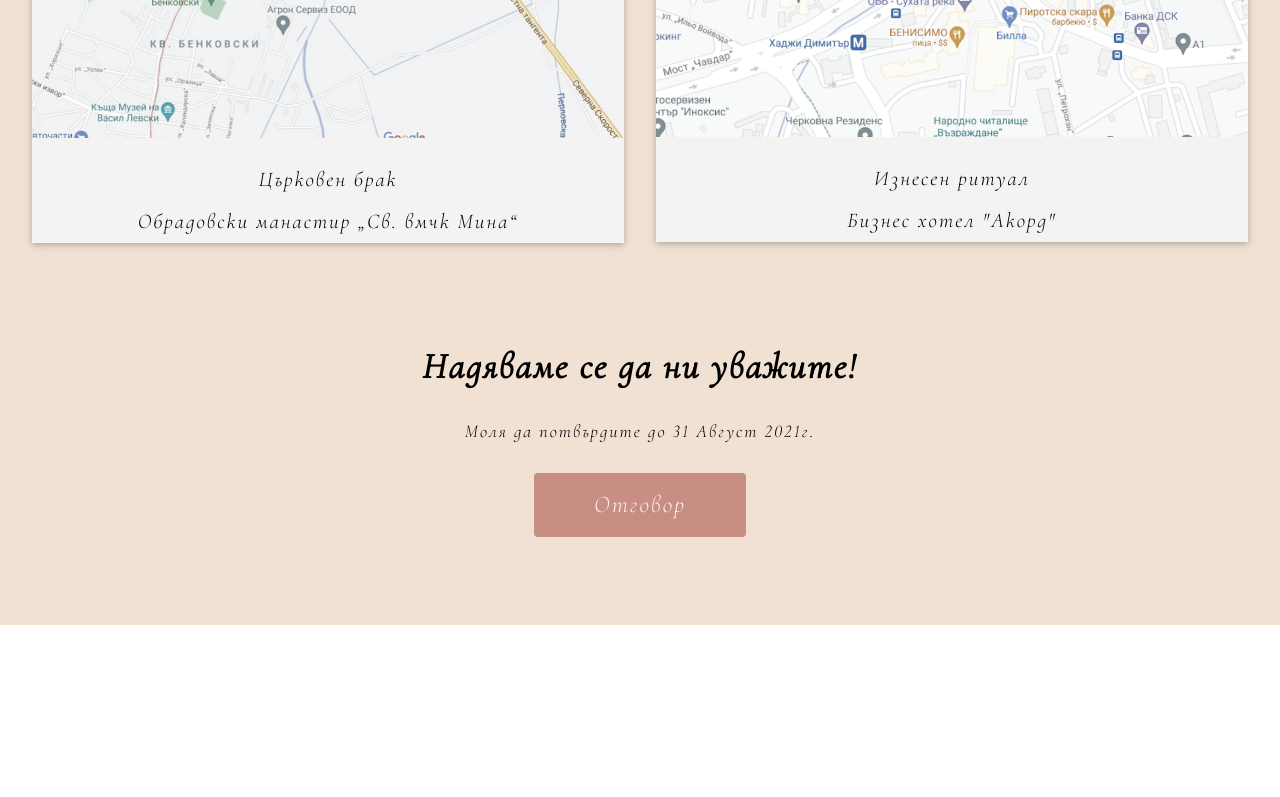
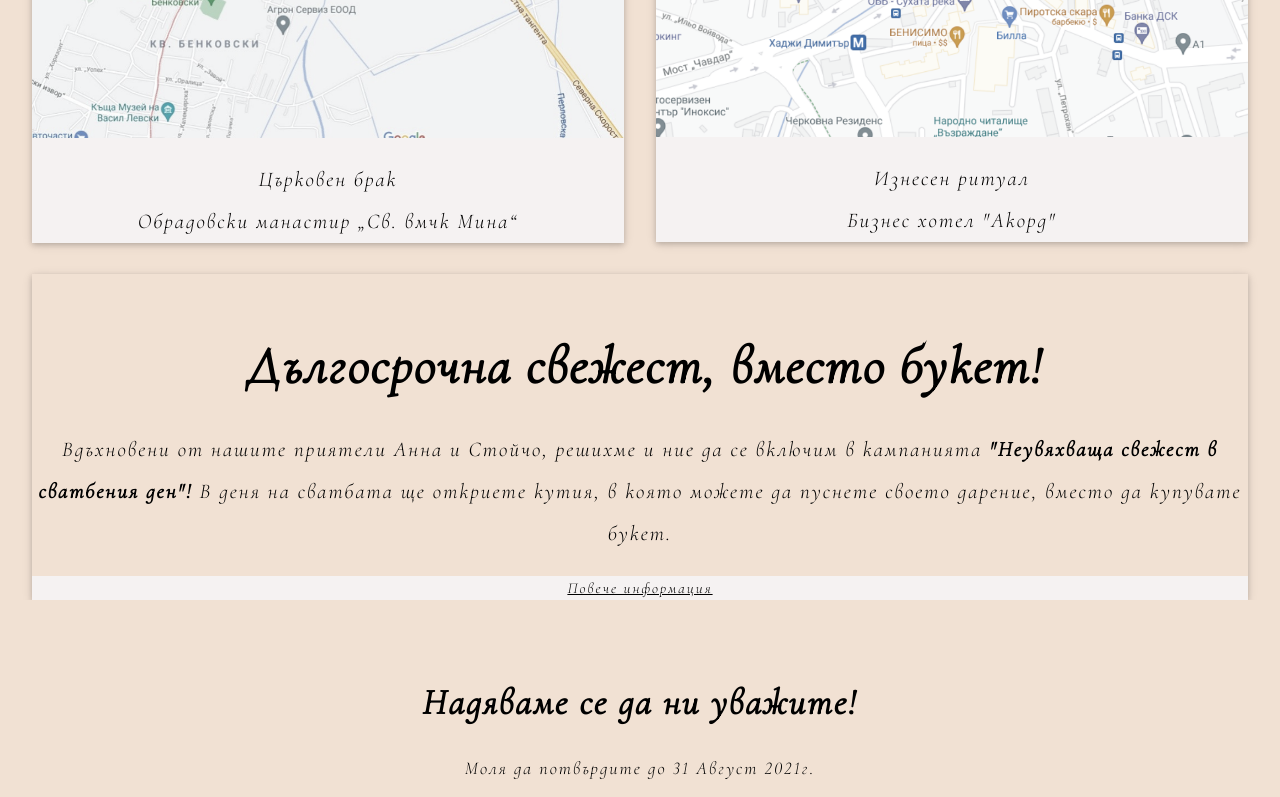
Before and after one commit to 1337sh33p/1337sh33p.github.io, a plain HTML site: page index.html in a window 1280 px wide. Shown: the part 4223-5020 px from the top of the page. Before the commit the page ends 4848 px from the top, so only its background shows below. Drawn offline with nearby package versions, Linux system fonts and the light colour scheme.

Commit message:
Update index.html

```diff
--- a/index.html
+++ b/index.html
@@ -81,7 +81,16 @@
         </div>
       </div>
     </div>
-
+    <div class="w3-container">
+      <div class="w3-card">
+        <h1 class="w3-center">Дългосрочна свежест, вместо букет!</h1>
+        <p class="w3-center">Вдъхновени от нашите приятели Анна и Стойчо, решихме и ние да се включим в кампанията <strong>"Неувяхваща свежест в сватбения ден"!</strong>
+        В деня на сватбата ще откриете кутия, в която можете да пуснете своето дарение, вместо да купувате букет.</p>
+        <div class="w3-container w3-center map">
+          <a href="https://www.wwf.bg/darenie/wedding/">Повече информация</a>
+        </div>
+      </div>
+    </div>
 </div>
 <!-- RSVP section -->
 <div class="w3-container w3-padding-64 w3-center w3-grayscale-min w3-wide" id="rsvp">
```
